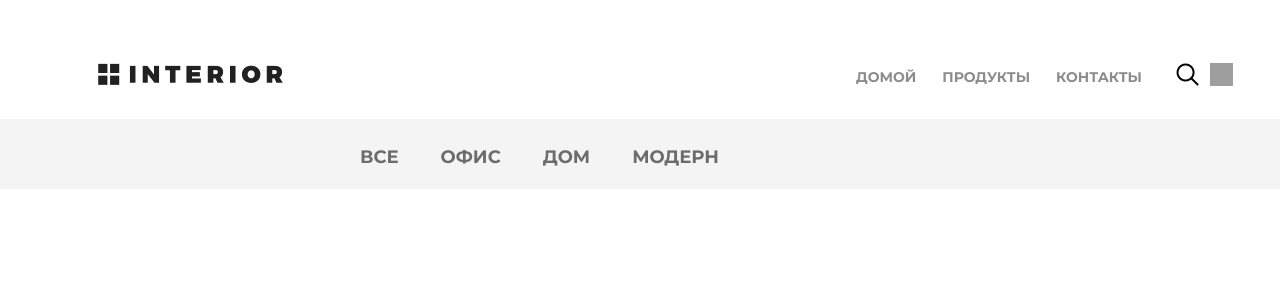
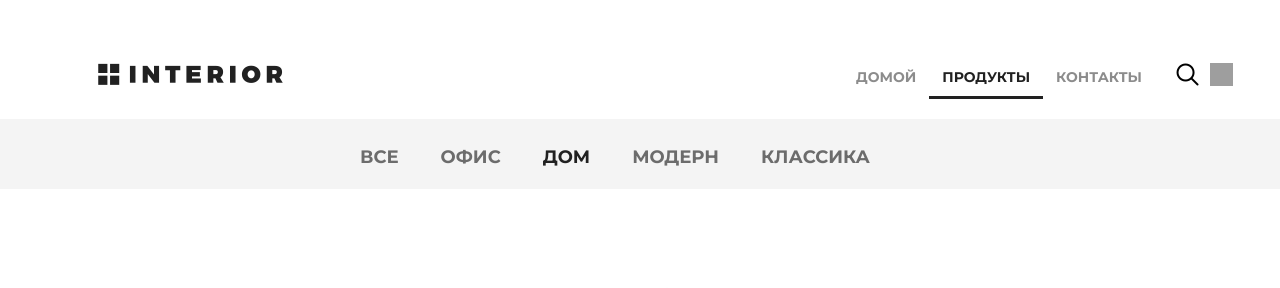
Before and after one commit to RomanLopatin/geekshop, a Django app: page /products/2 in a window 1280 px wide; the page is wider, and only the part inside the window is pictured. Shown: the top 288 px of that part. Run offline with Django 3.2, Linux system fonts and the light colour scheme; data comes from the database, SQL or seed files in the repository; grey boxes are pictures that could not be loaded.

Commit message:
Lesson 3 (tasks 1-7)+

```diff
--- a/geekshop/mainapp/templates/mainapp/includes/inc_catigories_menu.html
+++ b/geekshop/mainapp/templates/mainapp/includes/inc_catigories_menu.html
@@ -1,6 +1,6 @@
 <ul class="links-menu">
-    <li><a href="{% url 'products:products' %}" class="{% if request.resolver_match.kwargs.name == link.link_name %}active{% endif%}">все</a></li>
+    <li><a href="{% url 'products:products' %}" class="{% if request.resolver_match.kwargs.pk == link.pk %}active{% endif%}">все</a></li>
     {% for link in links_menu %}
-    <li><a href="{% url 'products:product_category' link.link_name %}" class="{% if request.resolver_match.kwargs.name == link.link_name %}active{% endif%}">{{link.name}}</a></li>
+    <li><a href="{% url 'products:category' link.pk %}" class="{% if request.resolver_match.kwargs.pk == link.pk %}active{% endif%}">{{link.name}}</a></li>
     {% endfor %}
 </ul>
--- a/geekshop/mainapp/templates/mainapp/includes/inc_main_menu_static.html
+++ b/geekshop/mainapp/templates/mainapp/includes/inc_main_menu_static.html
@@ -1,7 +1,7 @@
 <a href="index.html" class="logo"></a>
 <ul class="menu">
   <li><a href="{% url 'index' %}" class="{% if request.resolver_match.url_name == 'index' %}active{% endif%}">домой</a></li>
-  <li><a href="{% url 'products:products' %}"class="{% if request.resolver_match.url_name == 'products' %}active{% endif%}">продукты</a></li>
+  <li><a href="{% url 'products:products' %}"class="{% if request.resolver_match.namespace == 'products' %}active{% endif%}">продукты</a></li>
   <li><a href="{% url 'contact' %}"class="{% if request.resolver_match.url_name == 'contact' %}active{% endif%}">контакты</a></li>
 </ul>
 <a href="#" class="search"></a>
--- a/geekshop/mainapp/urls.py
+++ b/geekshop/mainapp/urls.py
@@ -6,5 +6,5 @@ app_name = 'products'
 
 urlpatterns = [
     path('', mainapp.products, name="products"),
-    path('<name>', mainapp.products, name="product_category"),
+    path('<int:pk>', mainapp.products, name="category"),
 ]
--- a/geekshop/mainapp/views.py
+++ b/geekshop/mainapp/views.py
@@ -16,18 +16,8 @@ def index(request):
     return render(request, "mainapp/index.html", context)
 
 
-# links_menu = [
-#     # {'link_name': "", 'name': 'все'},
-#     {'link_name': "home", 'name': 'дом'},
-#     {'link_name': "office", 'name': 'офис'},
-#     {'link_name': "modern", 'name': 'модерн'},
-#     {'link_name': "classic", 'name': 'классика'}
-# ]
-
-links_menu = ProductCategotry.objects.all()[:3]
-
-
-def products(request, name=None):
+def products(request, pk=None):
+    links_menu = ProductCategotry.objects.all()
     # if name is not None:
     #     pass
 
```
